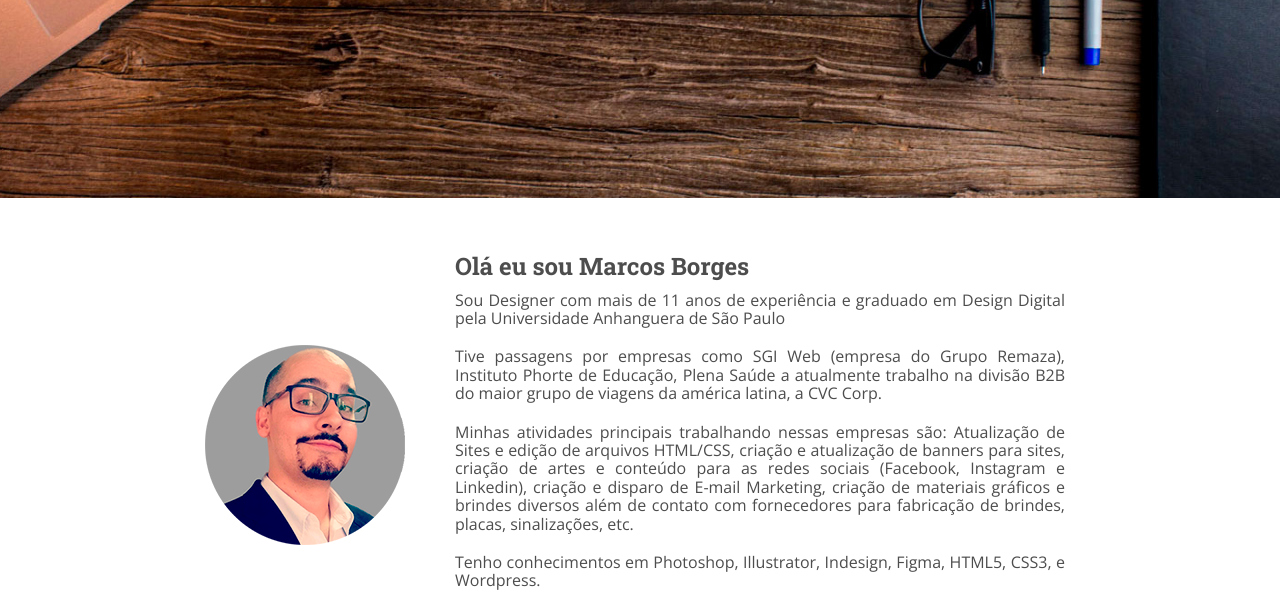
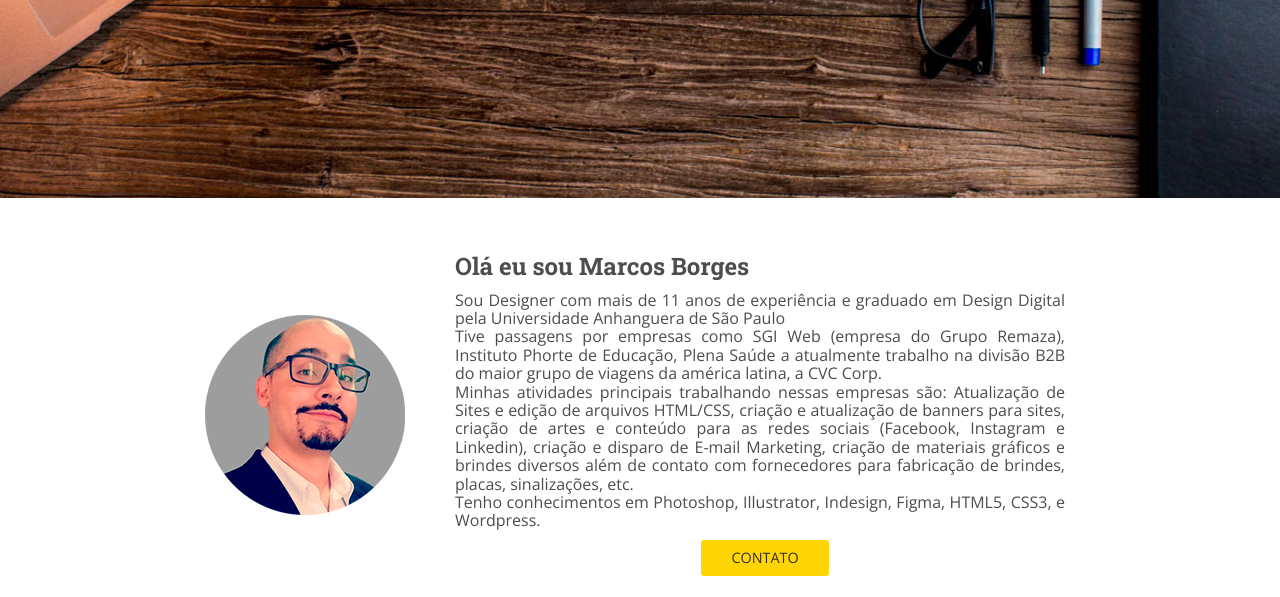
Before and after one commit to marcosborgesdes/marcosborgesdes.github.io, a plain HTML site: page index.html in a window 1280 px wide. Shown: the part 322-919 px from the top of the page. Drawn offline with nearby package versions, Linux system fonts and the light colour scheme.

Commit message:
teste9
teste9

```diff
--- a/index.html
+++ b/index.html
@@ -42,10 +42,10 @@
 			</div>
 			<div class="descricao">
 				<h2>Olá eu sou Marcos Borges</h2>
-       <p>Sou Designer com mais de 11 anos de experiência e graduado em Design Digital pela Universidade Anhanguera de São Paulo</p>
-       <p>Tive passagens por empresas como SGI Web (empresa do Grupo Remaza), Instituto Phorte de Educação, Plena Saúde a atualmente trabalho na divisão B2B do maior grupo de viagens da américa latina, a CVC Corp.</p>
-       <p>Minhas atividades principais trabalhando nessas empresas são: Atualização de Sites e edição de arquivos HTML/CSS, criação e atualização de banners para sites, criação de artes e conteúdo para as redes sociais (Facebook, Instagram e Linkedin), criação e disparo de E-mail Marketing, criação de materiais gráficos e brindes diversos além de contato com fornecedores para fabricação de brindes, placas, sinalizações, etc.</p>
-       <p>Tenho conhecimentos em Photoshop, Illustrator, Indesign, Figma, HTML5, CSS3, e Wordpress.</p>
+       <p>Sou Designer com mais de 11 anos de experiência e graduado em Design Digital pela Universidade Anhanguera de São Paulo<br>
+       Tive passagens por empresas como SGI Web (empresa do Grupo Remaza), Instituto Phorte de Educação, Plena Saúde a atualmente trabalho na divisão B2B do maior grupo de viagens da américa latina, a CVC Corp.<br>
+       Minhas atividades principais trabalhando nessas empresas são: Atualização de Sites e edição de arquivos HTML/CSS, criação e atualização de banners para sites, criação de artes e conteúdo para as redes sociais (Facebook, Instagram e Linkedin), criação e disparo de E-mail Marketing, criação de materiais gráficos e brindes diversos além de contato com fornecedores para fabricação de brindes, placas, sinalizações, etc.<br>
+       Tenho conhecimentos em Photoshop, Illustrator, Indesign, Figma, HTML5, CSS3, e Wordpress.</p>
 
 				<a href="#contato" class="botao scroll" >CONTATO</a>
 			</div>
```
